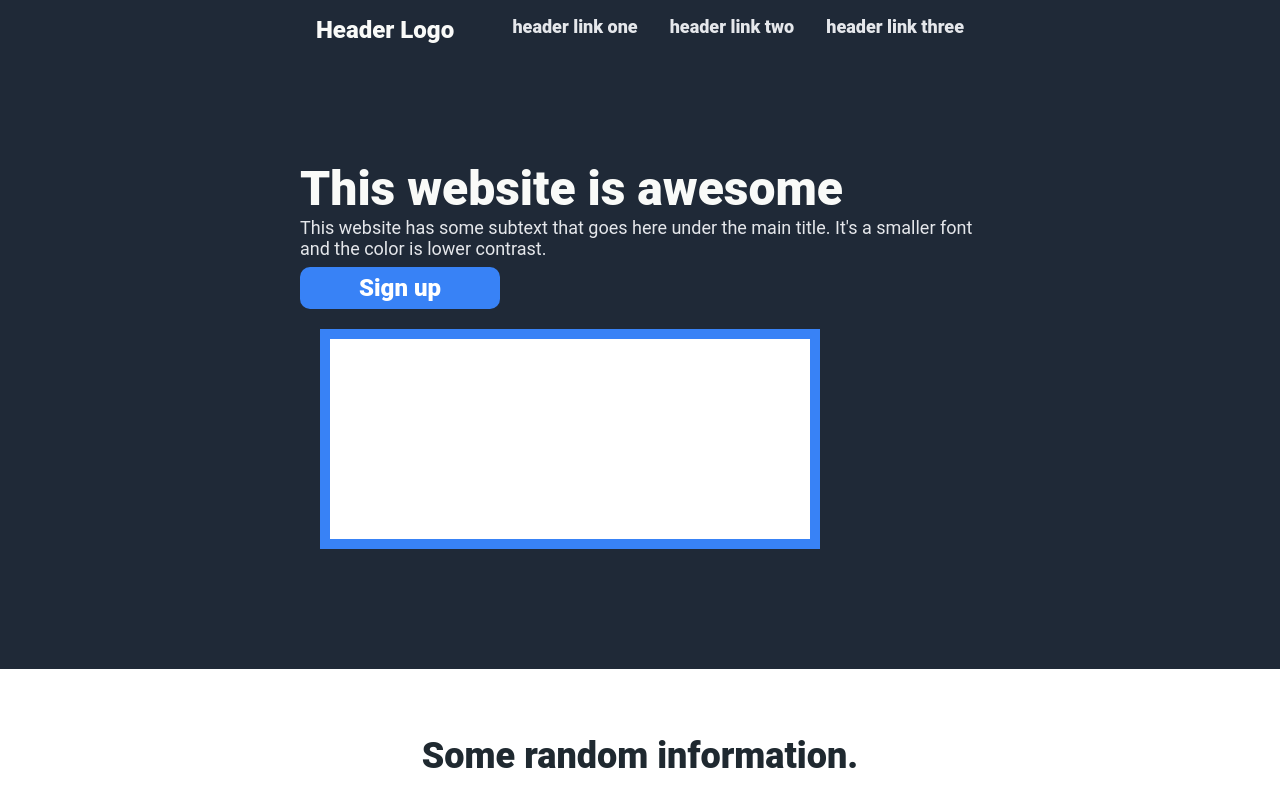
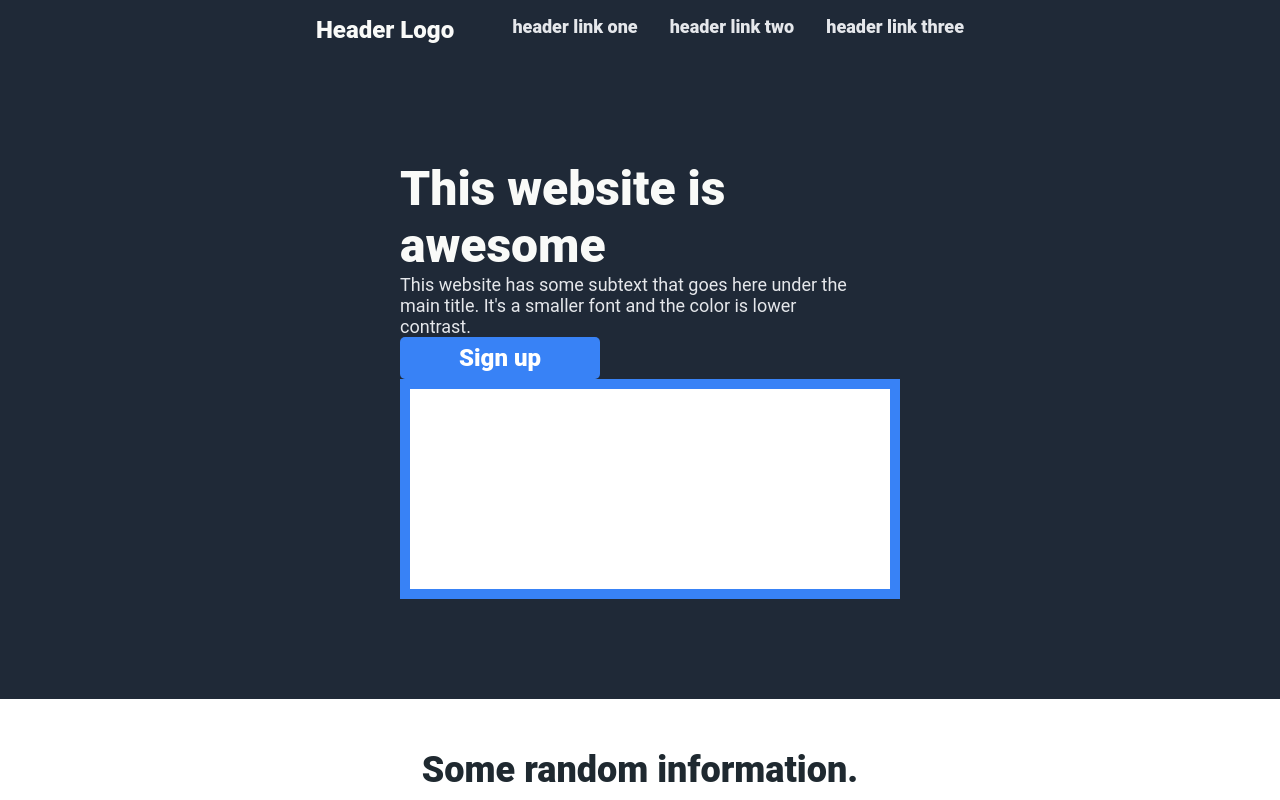
Before and after one commit to Almond-Pie/Odin-Landing-Page, a plain HTML site: page index.html in a window 1280 px wide. Shown: the top 800 px of the page. Drawn offline with Linux system fonts and the light colour scheme.

Commit message:
Adjusted: css to be more responsive

```diff
--- a/index.html
+++ b/index.html
@@ -36,7 +36,7 @@
         </div>
 
         <div class="randon-informaton">
-            <p class="randon-informaton-text">Some random information.</p>
+            <div class="randon-informaton-text">Some random information.</div>
 
             <div class="image-subtext">
 
--- a/styles.css
+++ b/styles.css
@@ -68,12 +68,13 @@ button {
     background-color: #3882F6;
     padding: 7px 40px 7px 40px;
     color: #ffffff;
-    border-radius: 10px;
+    border-radius: 5px;
     font-size: 24px;
     font-weight: 800;
     border: 0;
     max-width: 200px;
 }
+
 button#top.button{
     display: flex;
     justify-content: center;
@@ -103,10 +104,12 @@ button#top.button{
     font-size: 24px;
 }
 
-.placeholder-text{
+div.placeholder-text{
+    display: flex;
     height: 200px;
-    width: 500px;
-    margin: 20px;
+    min-width: 500px;
+    margin-left: 100px;
+   margin-right: 100px;
    background-color: #fff;
    padding: 100px;
    border: 10px; ;
@@ -151,13 +154,16 @@ div.sub-header{
 
 }
 
-.sub-header-font{
-
+div.sub-header-font{
    display: flex;
    flex-direction: column;
-   min-width: 300px;
+   justify-content: space-evenly;
+   align-self:center;
+   max-width: 450px;
+   min-width: 460px;
    flex-wrap: wrap;
-   flex: 1;
+   margin-left: 100px;
+   margin-right: 100px;
 }
 
 div.sub-header-sub{
@@ -210,12 +216,13 @@ div .square{
     height: 200px;
     width: 200px;
     margin: 20px;
-   background-color: #1F2937;
-   padding: 100px;
+    background-color: #1F2937;
+    padding: 100px;
    border: 10px; ;
    border-color: #3882F6;
    border-style: solid;
    border-radius: 5px;
+   gap: 10px;
 
 }
 
@@ -225,6 +232,7 @@ flex-direction: column;
 justify-content: center;
 align-items: center;
 max-width: 220px;
+flex-shrink: 1;
 }
 
 circle {
@@ -235,7 +243,7 @@ circle {
     text-align: center;
 }
 
-.randon-informaton-text{
+div.randon-informaton-text{
     display: flex;
     justify-content: center;
     align-items: center;
```
